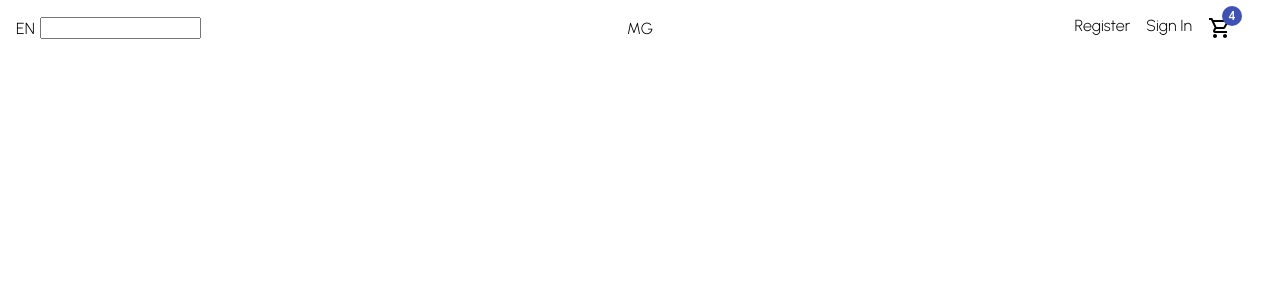
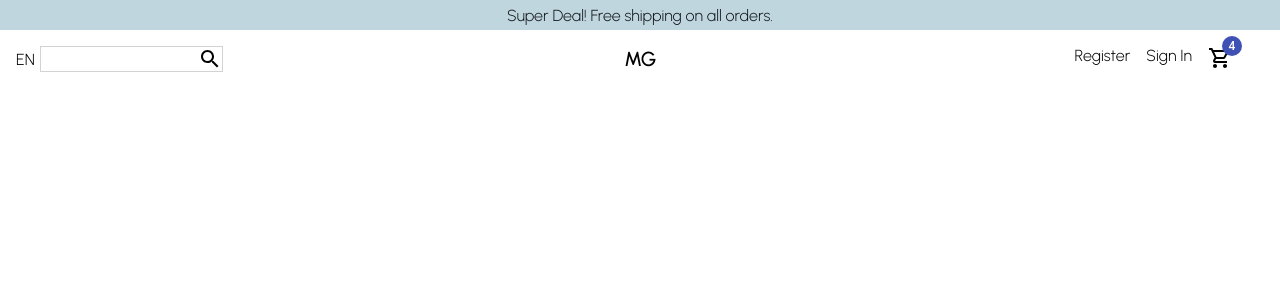
Before and after one commit to ManojGowda27/retail-ecommerce, a React (Create React App) app: page / in a window 1280 px wide. Shown: the top 300 px of the page. Built offline with nearby package versions, Linux system fonts and the light colour scheme.

Commit message:
Added announcement component

```diff
--- a/package.json
+++ b/package.json
@@ -12,6 +12,7 @@
     "react": "^18.2.0",
     "react-dom": "^18.2.0",
     "react-scripts": "5.0.1",
+    "styled-components": "^5.3.5",
     "web-vitals": "^2.1.4"
   },
   "scripts": {
--- /dev/null
+++ b/src/components/Announcement/Announcements.jsx
@@ -0,0 +1,23 @@
+import React from 'react'
+import styled from "styled-components"
+
+const Container = styled.div`
+height: 30px;
+color: #101419;
+background-color: #C0D6DF;
+display: flex;
+justify-content: center;
+align-items: center;
+font-size: 16px;
+font-weight: 500;
+`
+
+const Announcements = () => {
+  return (
+    <Container>
+        Super Deal! Free shipping on all orders.
+    </Container>
+  )
+}
+
+export default Announcements
--- a/src/components/Navbar/Navbar.css
+++ b/src/components/Navbar/Navbar.css
@@ -10,13 +10,26 @@
 .left {
     display: flex;
     align-items: center;
+    flex-end: left;
     gap: 5px;
+}
+
+.searchContainer {
+    border: 1px solid lightgray;
+    align-items: center;
+    display: flex;
+}
+
+.input {
+    border: none;
 }
 
 .center {
     display: grid;
     align-items: center;
     justify-content: center;
+    font-weight: bold;
+    font-size: larger;
 }
 
 .right {
--- a/src/components/Navbar/Navbar.jsx
+++ b/src/components/Navbar/Navbar.jsx
@@ -1,6 +1,6 @@
 import React from "react";
 import "./Navbar.css";
-import { ShoppingCartOutlined } from "@material-ui/icons";
+import { Search, ShoppingCartOutlined } from "@material-ui/icons";
 import { Badge } from "@material-ui/core";
 
 const Navbar = () => {
@@ -10,8 +10,8 @@ const Navbar = () => {
         <div className="left">
           <span>EN</span>
           <div className="searchContainer">
-            <input type="text" />
-            <i></i>
+            <input className="input" type="text" />
+            <Search />
           </div>
         </div>
         <div className="center">
--- a/src/pages/Landingpage.jsx
+++ b/src/pages/Landingpage.jsx
@@ -1,9 +1,11 @@
 import React from "react";
 import Navbar from "../components/Navbar/Navbar";
+import Announcements from "../components/Announcement/Announcements";
 
 const Landingpage = () => {
   return (
     <div>
+      <Announcements />
       <Navbar />
     </div>
   );
```
Also changed, not shown: 1 other file (tests, documents, lock files or other folders).
